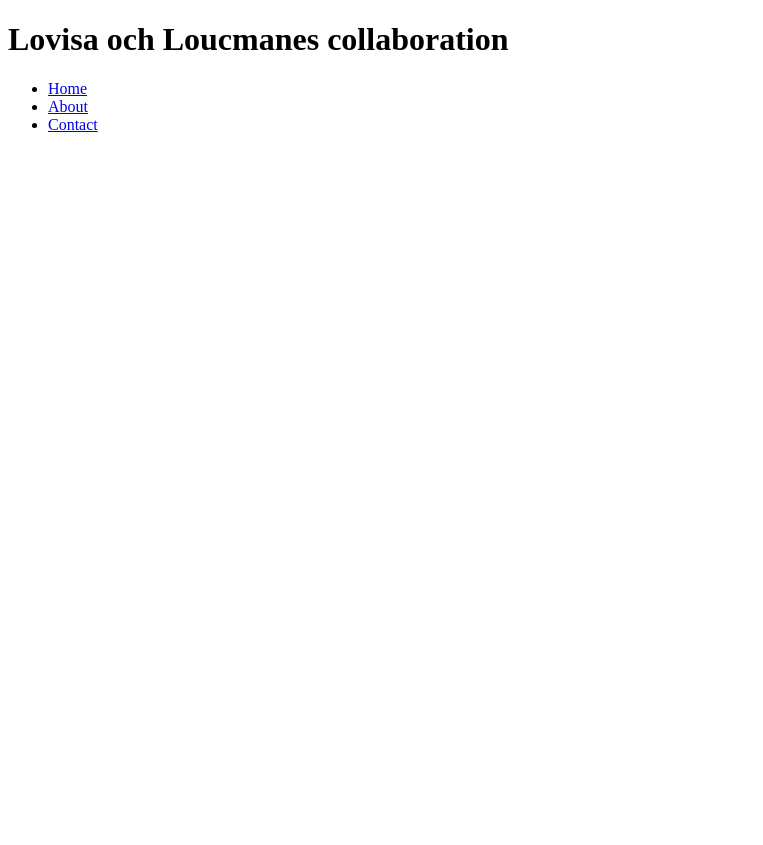
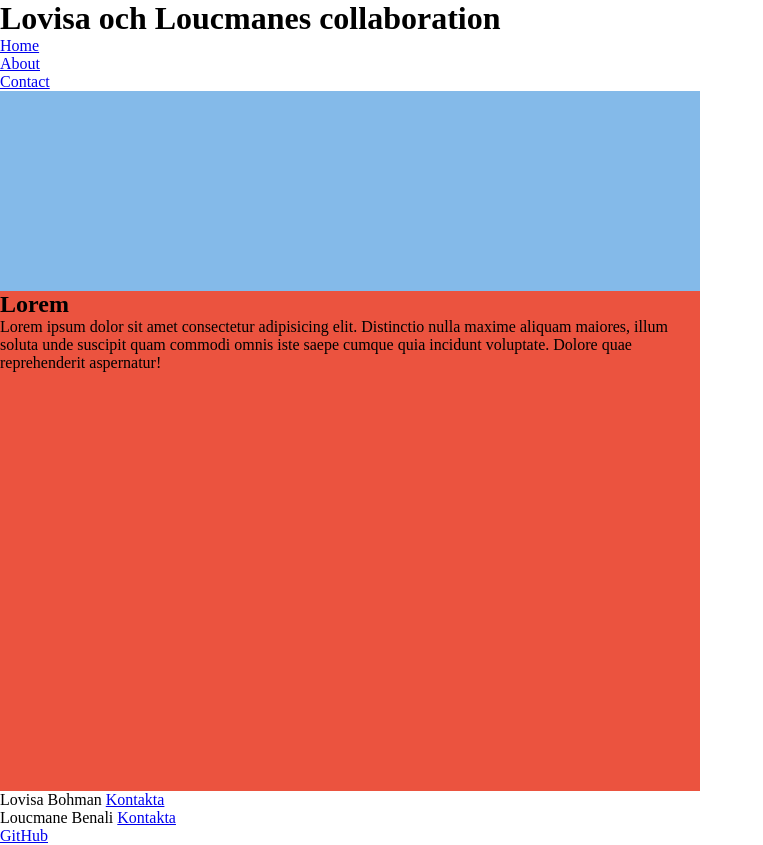
Before and after one commit to loucmane/pairProgramming, a plain HTML site: page index.html in a window 1280 px wide. Shown: the whole page, without its empty margins (0-763 px from the left). Before the commit the page ends 800 px from the top, so only its background shows below. Drawn offline with Linux system fonts and the light colour scheme.

Commit message:
Add home page rough draft with some content

```diff
--- a/css/styles.css
+++ b/css/styles.css
@@ -0,0 +1,17 @@
+* {
+    margin: 0;
+    padding: 0;
+    box-sizing: border-box;
+}
+
+#heroBanner {
+    background-color: rgb(132, 186, 233);
+    width: 700px;
+    height: 200px;
+}
+
+#mainContent {
+    background-color: rgb(235, 83, 63);
+    width: 700px;
+    height: 500px;
+}
--- a/index.html
+++ b/index.html
@@ -19,9 +19,20 @@
 
     </header>
     <main>
-        <div></div>
-        <div></div>
+        <div id="heroBanner"></div>
+        <div id="mainContent">
+            <h2>Lorem</h2>
+            <p>Lorem ipsum dolor sit amet consectetur adipisicing elit. Distinctio nulla maxime aliquam maiores, illum soluta unde suscipit quam commodi omnis iste saepe cumque quia incidunt voluptate. Dolore quae reprehenderit aspernatur!</p>
+        </div>
     </main>
-    <footer></footer>
+    <footer>
+        <div id="footerContact">
+            <p>Lovisa Bohman <a href = "mailto: lovisa.bohman@medieinstitutet.se">Kontakta</a></p>
+            <p>Loucmane Benali <a href = "mailto: loucmane.benali@medieinstitutet.se">Kontakta</a></p>
+        </div>
+        <div id="socialMedia">
+            <a href="https://github.com/loucmane/pairProgramming/tree/main">GitHub</a>
+        </div>
+    </footer>
 </body>
 </html>
```
